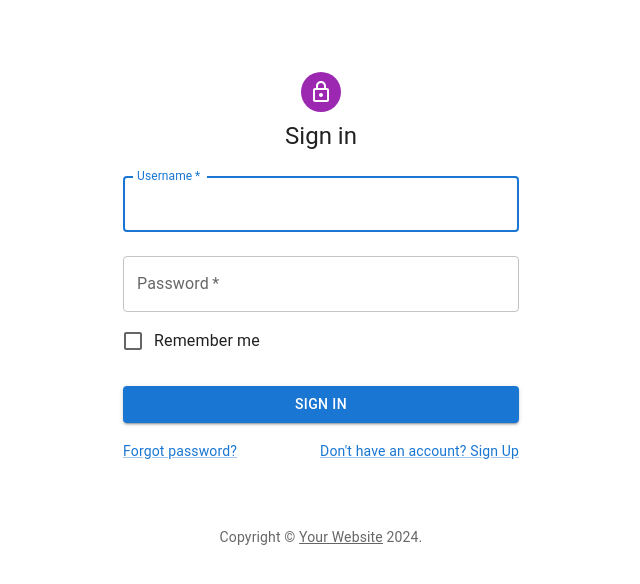
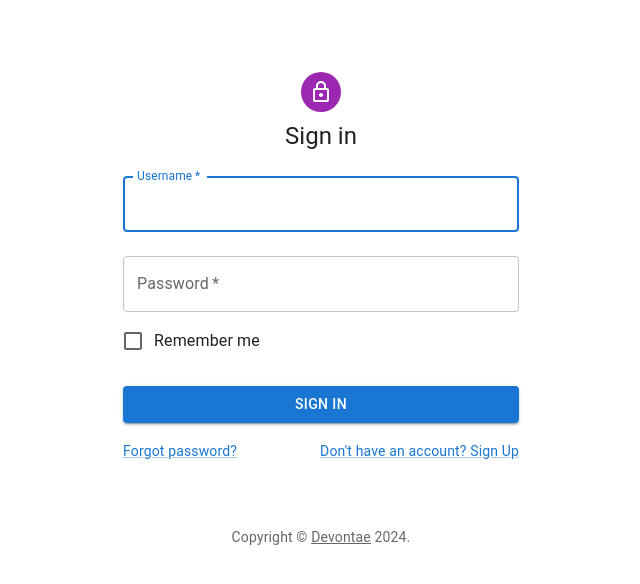
Before and after one commit to devontaeh/flask-login, a React (Create React App) app in the folder client/: page / in a window 1280 px wide. Shown: the top 584 px of the page, without its empty margins (319-959 px from the left). Built offline with nearby package versions, Linux system fonts and the light colour scheme; no server answers.

Commit message:
implement logout functionality

```diff
--- a/client/src/components/dashboard.js
+++ b/client/src/components/dashboard.js
@@ -1,4 +1,5 @@
 import React from "react";
+import Link from "@mui/material/Link";
 import { useLocation } from "react-router-dom";
 
 function Dashboard() {
@@ -7,6 +8,9 @@ function Dashboard() {
   return (
     <div>
       <h1>Welcome {username} !</h1>
+      <h2>
+        <Link href='/signin'>Logout</Link>
+      </h2>
     </div>
   );
 }
--- a/client/src/components/signin.js
+++ b/client/src/components/signin.js
@@ -12,7 +12,7 @@ import LockOutlinedIcon from "@mui/icons-material/LockOutlined";
 import Typography from "@mui/material/Typography";
 import Container from "@mui/material/Container";
 import { createTheme, ThemeProvider } from "@mui/material/styles";
-import {useNavigate} from 'react-router-dom'
+import { useNavigate } from "react-router-dom";
 
 function Copyright(props) {
   return (
@@ -24,7 +24,7 @@ function Copyright(props) {
     >
       {"Copyright © "}
       <Link color="inherit" href="https://mui.com/">
-        Your Website
+        Devontae
       </Link>{" "}
       {new Date().getFullYear()}
       {"."}
@@ -37,14 +37,13 @@ function Copyright(props) {
 const defaultTheme = createTheme();
 
 export default function SignIn({ csrfToken }) {
-  const navigate = useNavigate()
+  const navigate = useNavigate();
   const handleSubmit = async (event) => {
     event.preventDefault();
     const data = new FormData(event.currentTarget);
     const username = data.get("username");
     const password = data.get("password");
     fetch("/", {
-
       method: "POST",
       headers: {
         "Content-Type": "application/json",
@@ -54,10 +53,9 @@ export default function SignIn({ csrfToken }) {
     })
       .then((response) => response.json())
       .then((data) => {
-
         if (data.success) {
           console.log(data.message);
-          navigate('/dashboard',{state: {username: username}})
+          navigate("/dashboard", { state: { username: username } });
         } else {
           console.log(data.message);
           // perform actions for failed login
--- a/client/src/components/signup.js
+++ b/client/src/components/signup.js
@@ -61,7 +61,7 @@ export default function SignUp({ csrfToken }) {
         console.log(data);
         if (data.success) {
           console.log(data.message);
-          navigate("/dashboard");
+          navigate("/dashboard", {state: {username: username}});
         } else {
           console.log(data.message);
           //Preform actions for failed login
```
